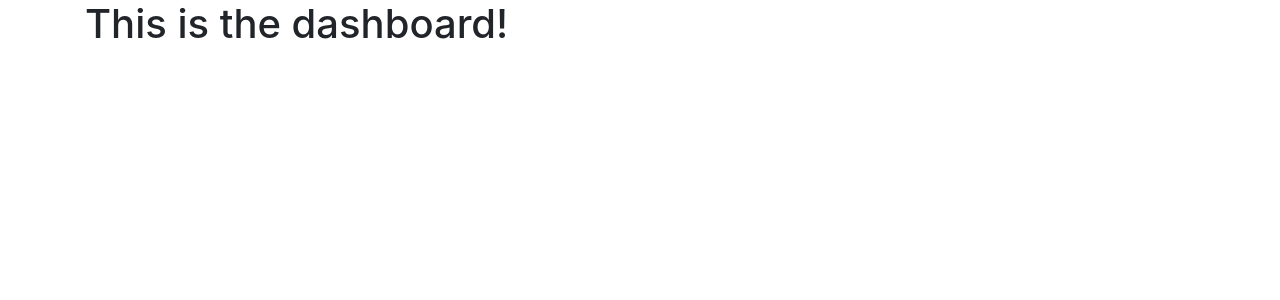
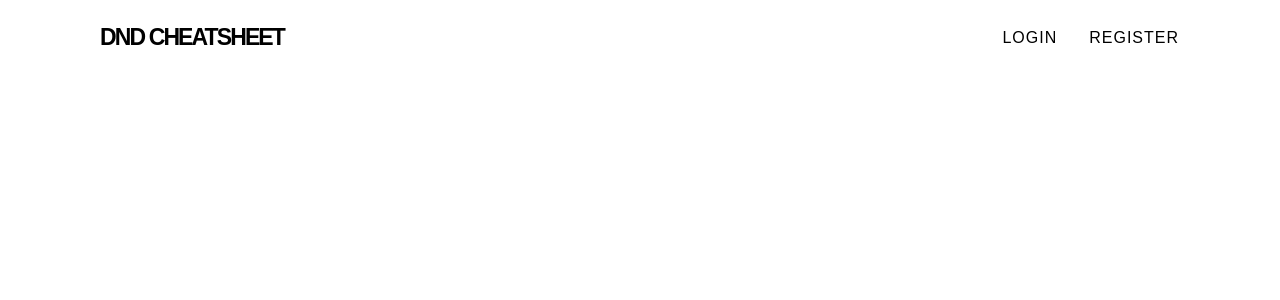
Before and after one commit to V-n-B/dndCheatSheet, a React (Create React App) app in the folder src/frontend/: page / in a window 1280 px wide. Shown: the top 300 px of the page. Built offline with nearby package versions, Linux system fonts and the light colour scheme.

Commit message:
Add navbar

```diff
--- a/src/frontend/src/components/App.tsx
+++ b/src/frontend/src/components/App.tsx
@@ -1,12 +1,16 @@
 import React from 'react';
-import { Container } from 'reactstrap';
+import { library } from '@fortawesome/fontawesome-svg-core';
+// import { Container } from 'reactstrap';
+import { Navigation } from './navbar/Navigation';
+import { faBars } from '@fortawesome/free-solid-svg-icons';
+
+library.add(faBars);
 
 export function App(props: { children: React.ReactNode }) {
     return (
-        <Container>
+        <>
+            <Navigation/>
             {props.children}
-        </Container>
+        </>
     );
 }
-
-export default App;
--- /dev/null
+++ b/src/frontend/src/components/navbar/NavbarCollapse.tsx
@@ -0,0 +1,11 @@
+import React from 'react';
+
+export function NavbarCollapse(props: { children: React.ReactNode }) {
+    return (
+        <div className="navbar-collapse" id="navbarResponsive">
+            <ul className="navbar-nav text-uppercase ml-auto">
+                {props.children}
+            </ul>
+        </div >
+    );
+}
--- /dev/null
+++ b/src/frontend/src/components/navbar/Navigation.tsx
@@ -0,0 +1,36 @@
+import React, { useState } from 'react';
+import { Container, Nav, NavItem, NavbarToggler, Collapse } from 'reactstrap';
+import { Link } from 'react-router-dom';
+import { FontAwesomeIcon } from '@fortawesome/react-fontawesome';
+import { NavbarCollapse } from './NavbarCollapse';
+
+
+
+
+export function Navigation() {
+    const [isOpen, setIsOpen] = useState(false);
+
+    const toggle = () => setIsOpen(!isOpen);
+    return (
+        <Nav className="navbar navbar-expand-lg navbar-dark fixed-top" id="mainNav">
+            <Container>
+                <NavItem>
+                    <Link to="/" className="navbar-brand" onClick={() => null}>DnD Cheatsheet</Link>
+                </NavItem>
+                <NavbarToggler className="navbar-toggler navbar-toggler-right" onClick={toggle}>
+                    <FontAwesomeIcon icon="bars" />
+                </NavbarToggler>
+                <Collapse isOpen={isOpen} navbar>
+                    <NavbarCollapse>
+                        <NavItem className="nav-item">
+                            <Link className="nav-link" to="/login">Login</Link>
+                        </NavItem>
+                        <NavItem className="nav-item">
+                            <Link className="nav-link" to="register">Register</Link>
+                        </NavItem>
+                    </NavbarCollapse>
+                </Collapse>
+            </Container>
+        </Nav>
+    );
+}
--- a/src/frontend/src/index.tsx
+++ b/src/frontend/src/index.tsx
@@ -6,8 +6,8 @@ import React from 'react';
 import { render } from 'react-dom';
 import { Route, Router, Switch } from 'react-router-dom';
 import '../node_modules/bootstrap/dist/js/bootstrap.min.js';
-import App from './components/App';
-import { Dashboard } from './components/home/Dashboard';
+import { App } from './components/App';
+// import { Dashboard } from './components/home/Dashboard';
 import { Login } from './components/login/Login';
 import { Register } from './components/register/Register';
 import './scss/dnd-cheat-sheet.scss';
@@ -22,7 +22,7 @@ if (document.getElementById('app')) {
             <App>
                 <Switch>
                     <Route path="/" exact>
-                        <Dashboard />
+                        {/* <Dashboard /> */}
                     </Route>
                     <Route path="/login" exact>
                         <Login />
--- /dev/null
+++ b/src/frontend/src/scss/_mixins.scss
@@ -0,0 +1,18 @@
+// Font Mixins
+@mixin serif-font {
+    font-family: 'Droid Serif', -apple-system, BlinkMacSystemFont, 'Segoe UI', Roboto, 'Helvetica Neue', Arial, sans-serif, 'Apple Color Emoji', 'Segoe UI Emoji', 'Segoe UI Symbol', 'Noto Color Emoji';
+  }
+  @mixin script-font {
+    font-family: 'Kaushan Script', -apple-system, BlinkMacSystemFont, 'Segoe UI', Roboto, 'Helvetica Neue', Arial, sans-serif, 'Apple Color Emoji', 'Segoe UI Emoji', 'Segoe UI Symbol', 'Noto Color Emoji';
+  }
+  @mixin body-font {
+    font-family: 'Roboto Slab', -apple-system, BlinkMacSystemFont, 'Segoe UI', Roboto, 'Helvetica Neue', Arial, sans-serif, 'Apple Color Emoji', 'Segoe UI Emoji', 'Segoe UI Symbol', 'Noto Color Emoji';
+  }
+  @mixin heading-font {
+    // font-family: 'Montserrat', -apple-system, BlinkMacSystemFont, 'Segoe UI', Roboto, 'Helvetica Neue', Arial, sans-serif, 'Apple Color Emoji', 'Segoe UI Emoji', 'Segoe UI Symbol', 'Noto Color Emoji';
+    font-family: Arial, Helvetica, sans-serif
+  }
+  @mixin svgIcon($icon_name) {
+    background-image : url('../svg/#{$icon_name}.svg');
+    background-repeat:no-repeat;
+  }
--- /dev/null
+++ b/src/frontend/src/scss/_navbar.scss
@@ -0,0 +1,75 @@
+// Styling for the navbar
+#mainNav {
+    background-color: white;
+    text-transform: uppercase;
+    .navbar-toggler {
+      font-size: 16px;
+      right: 0;
+      padding: 13px;
+      color: white;
+      border: 0;
+      background-color: black;
+      @include heading-font;
+    }
+    .navbar-brand {
+      margin-left: 15px;
+      color: black;
+      font-weight: bolder !important;
+      font-size: 23px !important;
+      letter-spacing: -0.05cm;
+      @include heading-font;
+    }
+    .navbar-nav {
+      .nav-item {
+        .nav-link {
+          font-weight: 400;
+          padding: 0.75em 0;
+          letter-spacing: 1px;
+          color: black;
+          @include heading-font;
+          &.active,
+          &:hover {
+            // color: #a48e8e;
+            color: #931a1a;
+          }
+        }
+      }
+    }
+  }
+  @media(min-width:767px) {
+    #mainNav {
+      text-transform: uppercase;
+      // padding-left: 100px;
+      // padding-right: 100px;
+      padding-top: 25px;
+      padding-bottom: 25px;
+      -webkit-transition: padding-top 0.3s, padding-bottom 0.3s;
+      -moz-transition: padding-top 0.3s, padding-bottom 0.3s;
+      transition: padding-top 0.3s, padding-bottom 0.3s;
+      border: none;
+      background-color: white;
+      .navbar-brand {
+        font-weight: bolder;
+        letter-spacing: -0.05cm;
+        font-size: 35px !important;
+        -webkit-transition: all 0.3s;
+        -moz-transition: all 0.3s;
+        transition: all 0.3s;
+      }
+      .navbar-nav {
+        .nav-item {
+          .nav-link {
+            padding: 1.1em 1em !important;
+          }
+        }
+      }
+      &.navbar-shrink {
+        padding-top: 0;
+        padding-bottom: 0;
+        background-color: white;
+        .navbar-brand {
+          font-size: 1.25em;
+        }
+      }
+    }
+  }
--- a/src/frontend/src/scss/dnd-cheat-sheet.scss
+++ b/src/frontend/src/scss/dnd-cheat-sheet.scss
@@ -1,2 +1,4 @@
+@import "mixins.scss";
 @import "app.scss";
 @import "global.scss";
+@import "navbar.scss";
```
Also changed, not shown: src/frontend/package.json (+6 -1 lines), package.json (line endings or trailing spaces), 1 other file (tests, documents, lock files or other folders).
